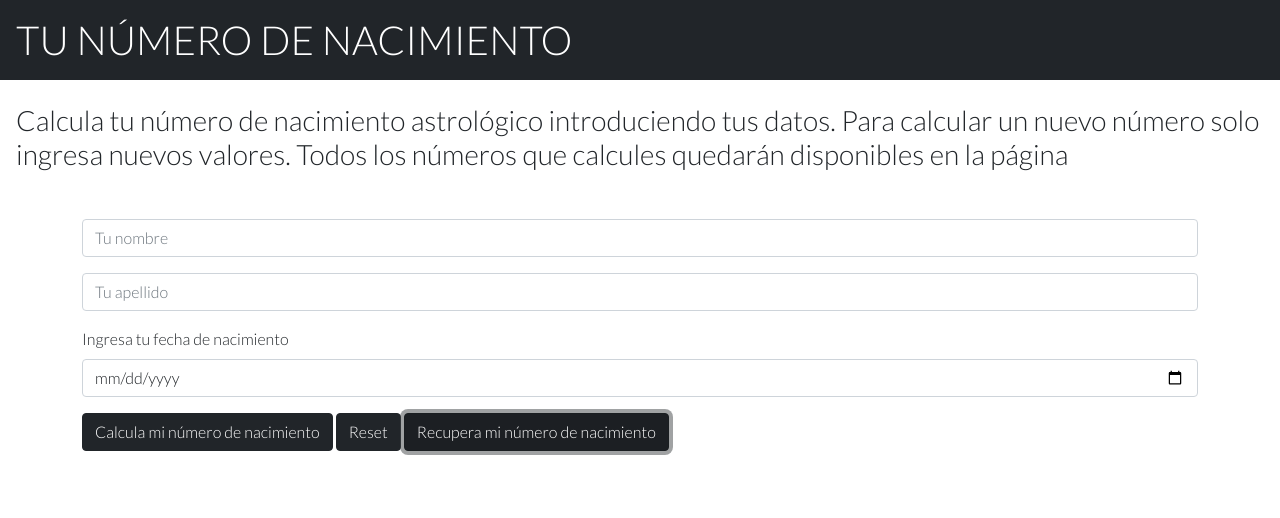
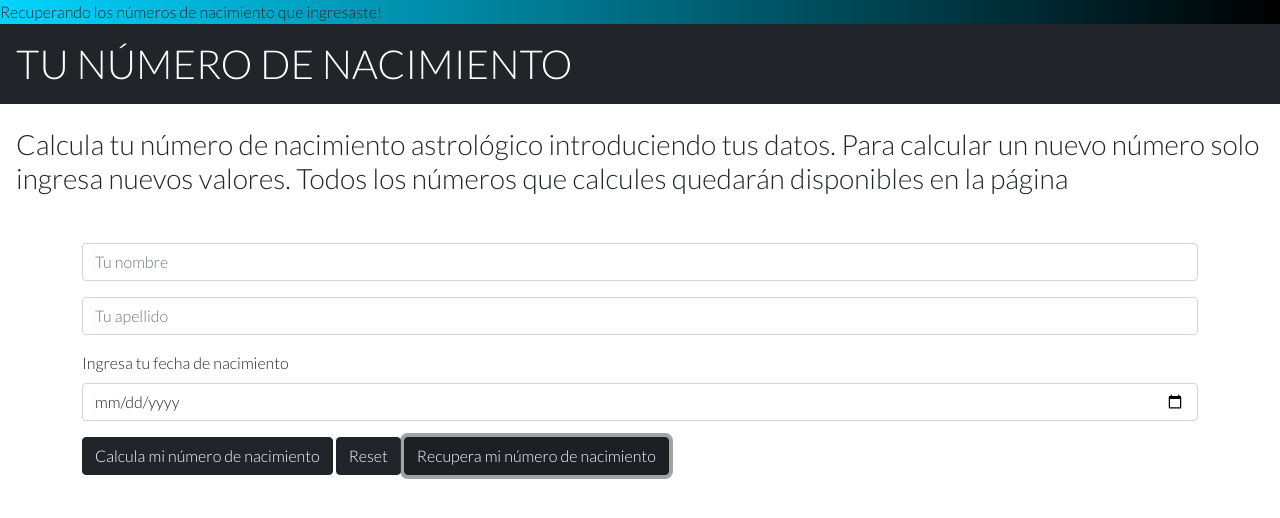
Before and after one commit to creinosoh/simulador_interactivo, a plain HTML site: page index.html in a window 1280 px wide. Both pictures are taken after a click on the button "Recupera mi número de nacimiento". Drawn offline with nearby package versions, Linux system fonts and the light colour scheme; some packages are replaced by stand-ins of ours; a script that the page names is missing.

Commit message:
Desafo Librerias

```diff
--- a/index.html
+++ b/index.html
@@ -23,6 +23,10 @@
     <!-- Incorporacion de SweetAlert-->
 
     <script src="//cdn.jsdelivr.net/npm/sweetalert2@11"></script>
-    <script src="//cdn.jsdelivr.net/npm/sweetalert2@11"></script>
+
+
+    <script type="text/javascript" src="https://cdn.jsdelivr.net/npm/toastify-js"></script>
+
+
     <script src="js/main.js"></script>
 </body>
--- a/js/main.js
+++ b/js/main.js
@@ -253,6 +253,19 @@ class persona {
         botonRecuperaDatos.onclick = () => {
 
 
+
+
+                Toastify({
+                    text: "Recuperando los números de nacimiento que ingresaste!",
+                    duration: 3000,
+                    position: 'right',
+                    gravity: 'bottom',
+                    style: {
+                        background: 'linear-gradient(to right, 	#00D5FF, #000000)'
+                    }
+                }).showToast();
+
+
                 // Recorremos el localStorage para recuperar todas las key almacenadas
 
                 for (i = 0; i < localStorage.length; i++) {
```
